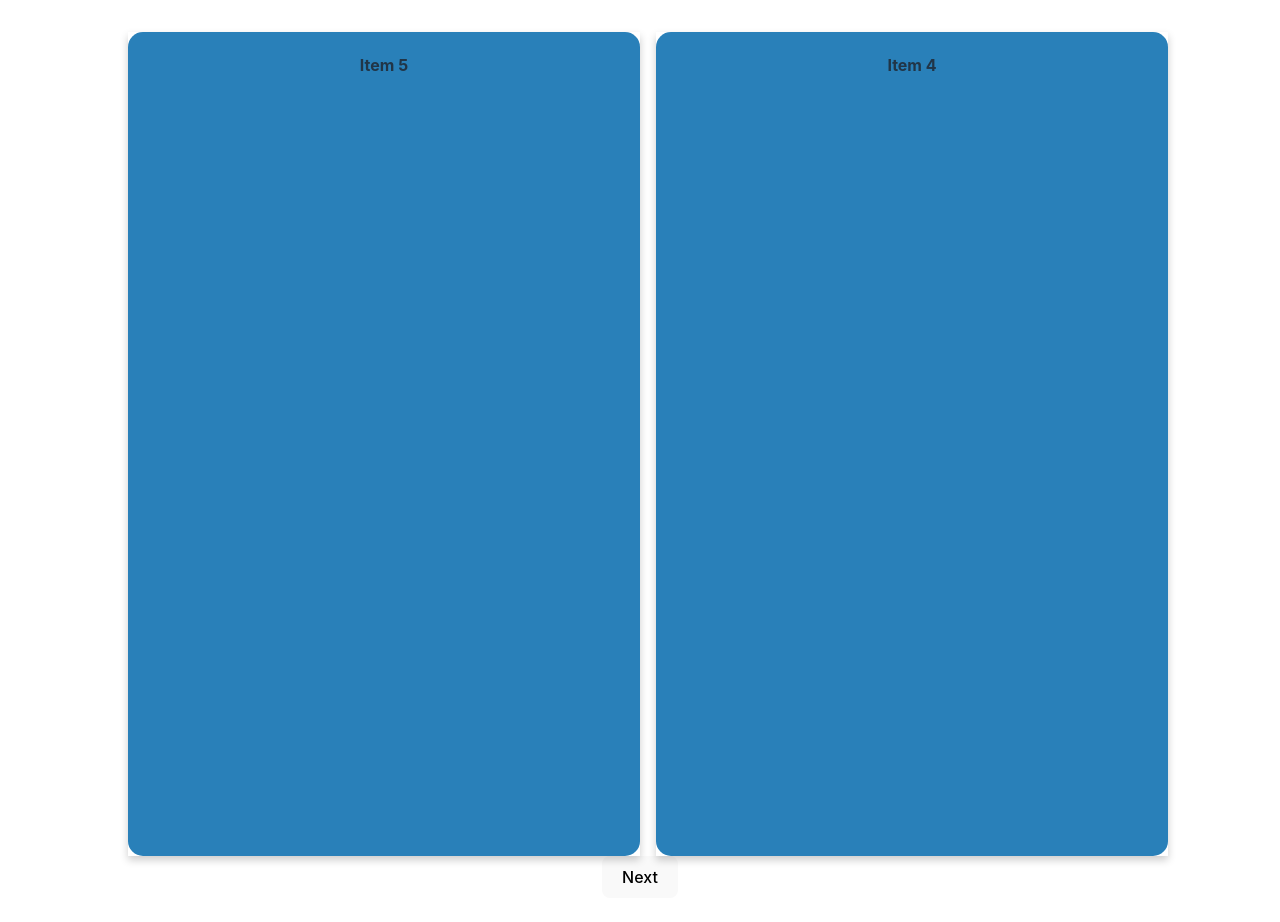
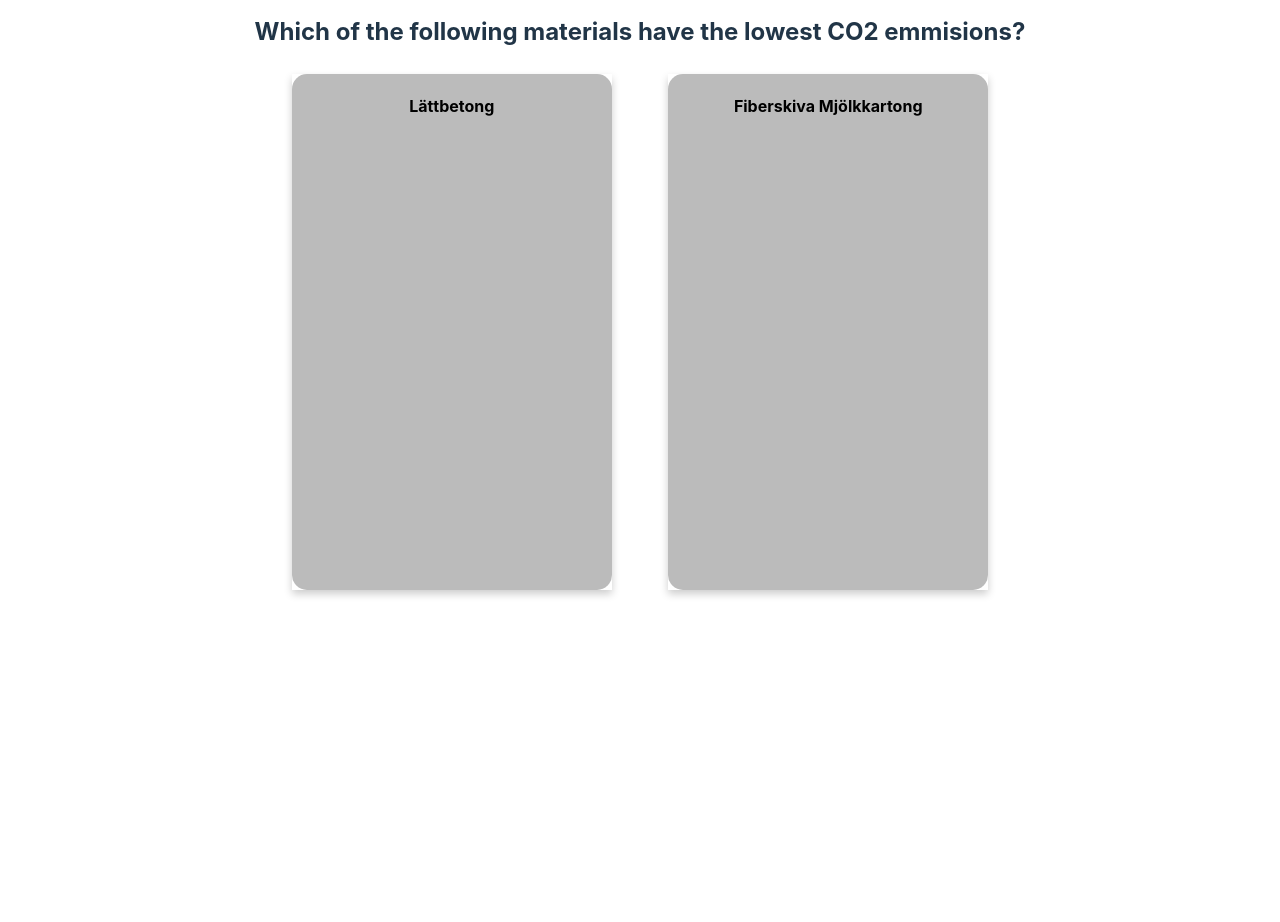
Before and after one commit to karvla/carbon-rank, a Svelte app: page / in a window 1280 px wide. Both pictures are taken after a click on the button "Start". Shown: the top 922 px of the page. After the commit the page ends 800 px from the top, so only its background shows below. Built offline with nearby package versions, Linux system fonts and the light colour scheme.

Commit message:
feat: simple game using data imported from csv

```diff
--- a/package.json
+++ b/package.json
@@ -12,11 +12,16 @@
   "devDependencies": {
     "@sveltejs/vite-plugin-svelte": "^1.1.0",
     "@tsconfig/svelte": "^3.0.0",
+    "prettier": "^2.8.1",
+    "prettier-plugin-svelte": "^2.9.0",
     "svelte": "^3.52.0",
     "svelte-check": "^2.9.2",
     "svelte-preprocess": "^4.10.7",
     "tslib": "^2.4.0",
     "typescript": "^4.6.4",
     "vite": "^3.2.3"
+  },
+  "dependencies": {
+    "csv-reader": "^1.0.10"
   }
 }
--- a/src/App.svelte
+++ b/src/App.svelte
@@ -1,42 +1,82 @@
 <script lang="ts">
-  import Card from './lib/Card.svelte'
+    import Card from './lib/Card.svelte'
     import { Game, GameState } from './lib/game';
-    import type { MaterialItem } from './lib/material-item';
+    import { loadFromCsv, type MaterialItem } from './lib/material-item';
 
     const game = new Game()
+    loadFromCsv().then((items) => {game.items = items});
+    loadFromCsv().then(console.log);
 
     let itemA : MaterialItem, itemB : MaterialItem
 
   let state : GameState = GameState.NotStarted;
+  let [flippedA, flippedB] = [false, false];
+
   const next = () => {
-    [itemA, itemB, state] = game.getnextPair();
+    [flippedA, flippedB] = [false, false];
+    setTimeout(() => [itemA, itemB, state] = game.getnextPair(), 200);
   }
+
+  const pickedA = () => {
+    flippedA = true;
+    setTimeout(() => flippedB = true, 300);
+    game.submitAnswer(itemA, itemB)
+  };
+
+  const pickedB = () => {
+    flippedB = true;
+    setTimeout(() => flippedA = true, 300);
+    game.submitAnswer(itemB, itemA)
+  };
+
 
 </script>
 
 <main>
   {#if state == GameState.NotStarted }
-    <h1>Testing Carbon Rank!</h1>
-      <button on:click="{next}">Start</button>
+    <h1>Carbon quiz</h1>
+      <button class=big-button on:click="{next}">Start</button>
   {:else if state == GameState.Playing}
+      <h2 class="question">Which of the following materials have the lowest CO2 emmisions?</h2>
       <div class="cards">
-          <Card on:click="{() => game.submitAnswer(itemA, itemB)}" item={itemA} />
-          <Card on:click="{() => game.submitAnswer(itemB, itemA)}" item={itemB} />
+          <button class="transparent" on:click={pickedA}>
+            <Card flipped={flippedA} item={itemA} />
+          </button>
+          <button class="transparent" on:click={pickedB}>
+            <Card flipped={flippedB} item={itemB} />
+          </button>
       </div>
-      <button on:click="{next}">Next</button>
+      {#if flippedA && flippedB && state == GameState.Playing }
+        <button class="big-button" on:click="{next}">Next question</button>
+      {/if}
   {:else if state == GameState.Finished}
-      <h1>Total score: {game.points}!</h1>
+      <h1>Total score: {game.points}</h1>
   {/if}
 </main>
 
 <style>
 
     main {
-        width: 80vw;
+        position:absolute;
+        top: 0;
+        bottom: 0;
+        right: 0;
+        left: 0;
+        display:flex;
+        flex-direction: column;
+        align-items: center;
     }
+    .big-button {
+        font-size: 2em;
+    }
+
+    .transparent {
+        background-color: transparent;
+    }
+
     .cards {
         display: flex;
-        justify-content: space-evenly;
+        justify-content: center;
         gap: 1em;
         width: 100%;
     }
--- a/src/lib/Card.svelte
+++ b/src/lib/Card.svelte
@@ -1,23 +1,29 @@
 <script lang="ts">
-    import type { MaterialItem } from "./material-iteam";
+    import type { MaterialItem } from "./material-item";
 
   export let item : MaterialItem = {
-      displayName: "",
-      emmision: 0,
-  };
+       category: undefined,
+       productName: undefined,
+       production: undefined,
+       transportDistanceKm: undefined,
+       maintenance: undefined,
+       liquidate: undefined,
+       lifeCycle10y: undefined,
+       lifeCycle70y: undefined
+   };
 
-    let flipped = true;
+    export let flipped = false;
 
 </script>
 
-<main class:flipped on:click="{() => flipped = !flipped}">
+<main class:flipped >
     <div class="flip-card">
         <div class="flip-card-inner">
             <div class="flip-card-front">
-                <h4>{item.emmision}</h4>
+                <h4>{item.productName}</h4>
             </div>
             <div class="flip-card-back">
-                <h4>{item.displayName}</h4>
+                <h4>{item.lifeCycle10y}</h4>
             </div>
         </div>
     </div>
@@ -25,7 +31,7 @@
 
 <style>
     main {
-        flex: 0 0 50%;
+        width: 20em;
     }
     /* Flip card toggle */
     .flip-card {
--- a/src/lib/game.ts
+++ b/src/lib/game.ts
@@ -1,4 +1,3 @@
-import { bind } from "svelte/internal";
 import type { MaterialItem } from "./material-item";
 
 export enum GameState {
@@ -11,13 +10,11 @@ export class Game {
 
     public points = 0;
     n_rounds_left = 3;
-    items : MaterialItem[] = [...Array(this.n_rounds_left * 2)].map((_, i) => {
-        return {
-            displayName: `Item ${i}`,
-            emmision: Math.floor(Math.random() * 10),
-        }
+    items: MaterialItem[];
 
-    })
+    public  set quizItems(items : MaterialItem[]) {
+        this.items = items;
+    }
 
     state : GameState = GameState.NotStarted;
 
@@ -47,8 +44,8 @@ export class Game {
     }
 
     public submitAnswer(bigger : MaterialItem, smaller : MaterialItem)  {
-        console.log(bigger.emmision, smaller.emmision);
-        if (bigger.emmision > smaller.emmision) {
+        console.log(bigger.lifeCycle10y, smaller.lifeCycle10y);
+        if (bigger.lifeCycle10y > smaller.lifeCycle10y) {
             this.points++
         }
 
--- a/src/lib/material-item.ts
+++ b/src/lib/material-item.ts
@@ -1,4 +1,32 @@
 export interface MaterialItem {
-    displayName: String,
-    emmision: Number,
+    category: String,
+    productName: String,
+    production: Number,
+    transportDistanceKm: Number,
+    maintenance: Number,
+    liquidate: Number,
+    lifeCycle10y: Number,
+    lifeCycle70y: Number,
 }
+
+export async function loadFromCsv() : Promise<MaterialItem[]> {
+    const path = './quiz_data.csv';
+    const response =  await fetch(path);
+    const text = await response.text();
+    let lines = text.split('\n');
+    lines.pop();
+    const body = lines.splice(1);
+    return body
+        .map((line) => line.split(','))
+        .map((values) => {
+            return {
+                category: values[0],
+                productName: values[1],
+                transportDistanceKm: parseInt(values[2]),
+                maintenance: parseInt(values[3]),
+                liquidate: parseInt(values[4]),
+                lifeCycle10y: parseInt(values[5]),
+                lifeCycle70y: parseInt(values[6]),
+            }
+        });
+}
--- a/vite.config.ts
+++ b/vite.config.ts
@@ -3,6 +3,7 @@ import { svelte } from '@sveltejs/vite-plugin-svelte'
 
 // https://vitejs.dev/config/
 export default defineConfig({
+    assetsInclude: ['**/*.csv'],
     plugins: [svelte()],
     base: '',
 })
```
Also changed, not shown: public/quiz_data.csv (added), src/assets/quiz_data.csv (added), 1 other file (tests, documents, lock files or other folders).
